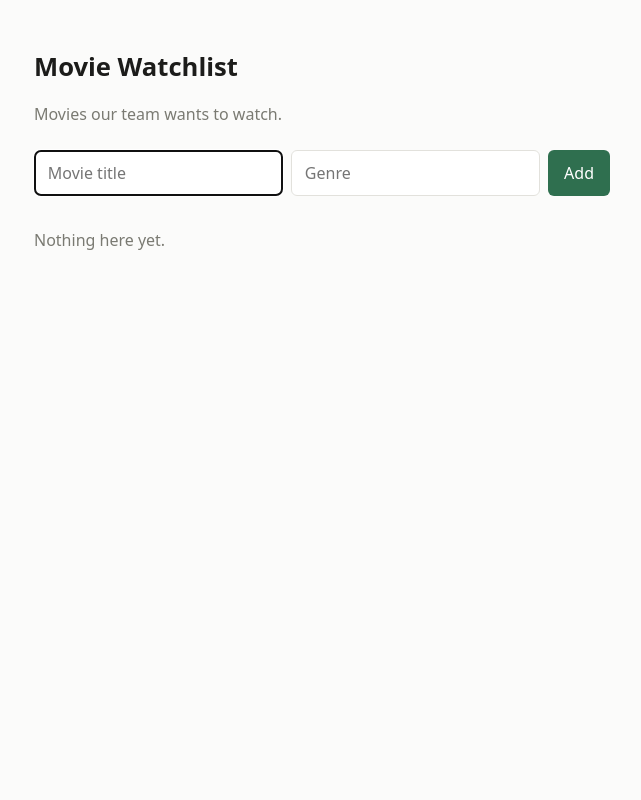
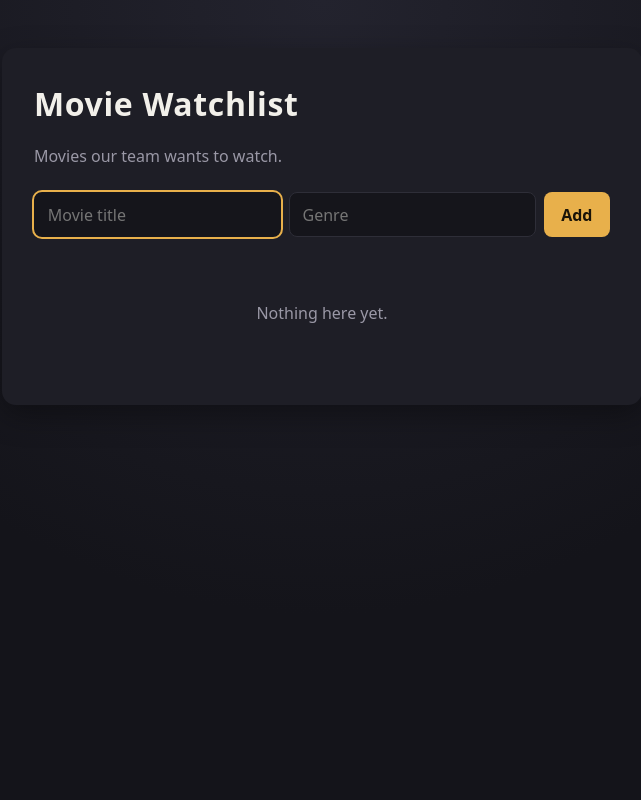
Before and after one commit to mudt-cm104-2026-winter/team-09, a FastAPI app: page / in a window 1280 px wide. Shown: the whole page, without its empty margins (318-959 px from the left). Run offline with FastAPI, Linux system fonts and the light colour scheme.

Commit message:
Give the page a dark cinema style

```diff
--- a/app/static/style.css
+++ b/app/static/style.css
@@ -1,26 +1,38 @@
 :root {
-  --bg: #fbfbfa;
-  --fg: #1c1c1a;
-  --muted: #7a7a72;
-  --line: #e2e1dc;
-  --accent: #2f6f4f;
+  --bg: #14141a;
+  --card: #1e1e26;
+  --fg: #f2f0ea;
+  --muted: #9a98a6;
+  --line: #2e2e38;
+  --accent: #e8b04b;
+  --accent-fg: #1a1408;
+  --danger: #e5675c;
 }
 
 * { box-sizing: border-box; }
 
 body {
   margin: 0;
+  min-height: 100vh;
   padding: 3rem 1rem;
-  background: var(--bg);
+  background: radial-gradient(circle at top, #23232e, var(--bg) 60%);
   color: var(--fg);
   font: 16px/1.5 system-ui, -apple-system, "Segoe UI", sans-serif;
 }
 
-main { max-width: 36rem; margin: 0 auto; }
+main {
+  max-width: 40rem;
+  margin: 0 auto;
+  padding: 2rem;
+  background: var(--card);
+  border-radius: 14px;
+  box-shadow: 0 10px 30px rgba(0, 0, 0, .35);
+}
 
-h1 { font-size: 1.6rem; margin: 0 0 .25rem; }
+h1 { font-size: 2rem; margin: 0 0 .25rem; letter-spacing: .02em; }
 
 .intro, .empty { color: var(--muted); }
+.empty { text-align: center; padding: 2rem 0; }
 
 form.add { display: flex; gap: .5rem; margin: 1.5rem 0 2rem; }
 
@@ -29,26 +41,61 @@ form.add input {
   min-width: 0;
   padding: .6rem .8rem;
   border: 1px solid var(--line);
-  border-radius: 6px;
-  background: #fff;
+  border-radius: 8px;
+  background: #15151b;
+  color: var(--fg);
   font: inherit;
 }
 
+form.add input:focus { outline: 2px solid var(--accent); border-color: transparent; }
+
 button {
-  padding: .6rem 1rem;
+  padding: .6rem 1.1rem;
   border: 0;
-  border-radius: 6px;
+  border-radius: 8px;
   background: var(--accent);
-  color: #fff;
+  color: var(--accent-fg);
   font: inherit;
+  font-weight: 600;
   cursor: pointer;
+  transition: filter .15s, transform .1s;
 }
+
+button:hover { filter: brightness(1.1); }
+button:active { transform: translateY(1px); }
 
 table { width: 100%; border-collapse: collapse; }
 
-th, td { padding: .5rem; border-bottom: 1px solid var(--line); text-align: left; }
+th, td { padding: .7rem .5rem; border-bottom: 1px solid var(--line); text-align: left; }
 
-th { color: var(--muted); font-weight: 600; }
+th { color: var(--muted); font-size: .8rem; text-transform: uppercase; letter-spacing: .06em; }
+
+tbody tr:hover { background: rgba(255, 255, 255, .03); }
+
+td:last-child { text-align: right; }
+
+.genre {
+  display: inline-block;
+  padding: .15rem .6rem;
+  border-radius: 999px;
+  background: rgba(232, 176, 75, .15);
+  color: var(--accent);
+  font-size: .85rem;
+}
 
 td form { margin: 0; }
-button.remove { padding: .3rem .6rem; background: none; color: var(--muted); border: 1px solid var(--line); }
+
+button.remove {
+  padding: .3rem .7rem;
+  background: none;
+  color: var(--muted);
+  border: 1px solid var(--line);
+  font-weight: 400;
+}
+
+button.remove:hover { color: var(--danger); border-color: var(--danger); filter: none; }
+
+@media (max-width: 30rem) {
+  main { padding: 1.25rem; }
+  form.add { flex-direction: column; }
+}
```
